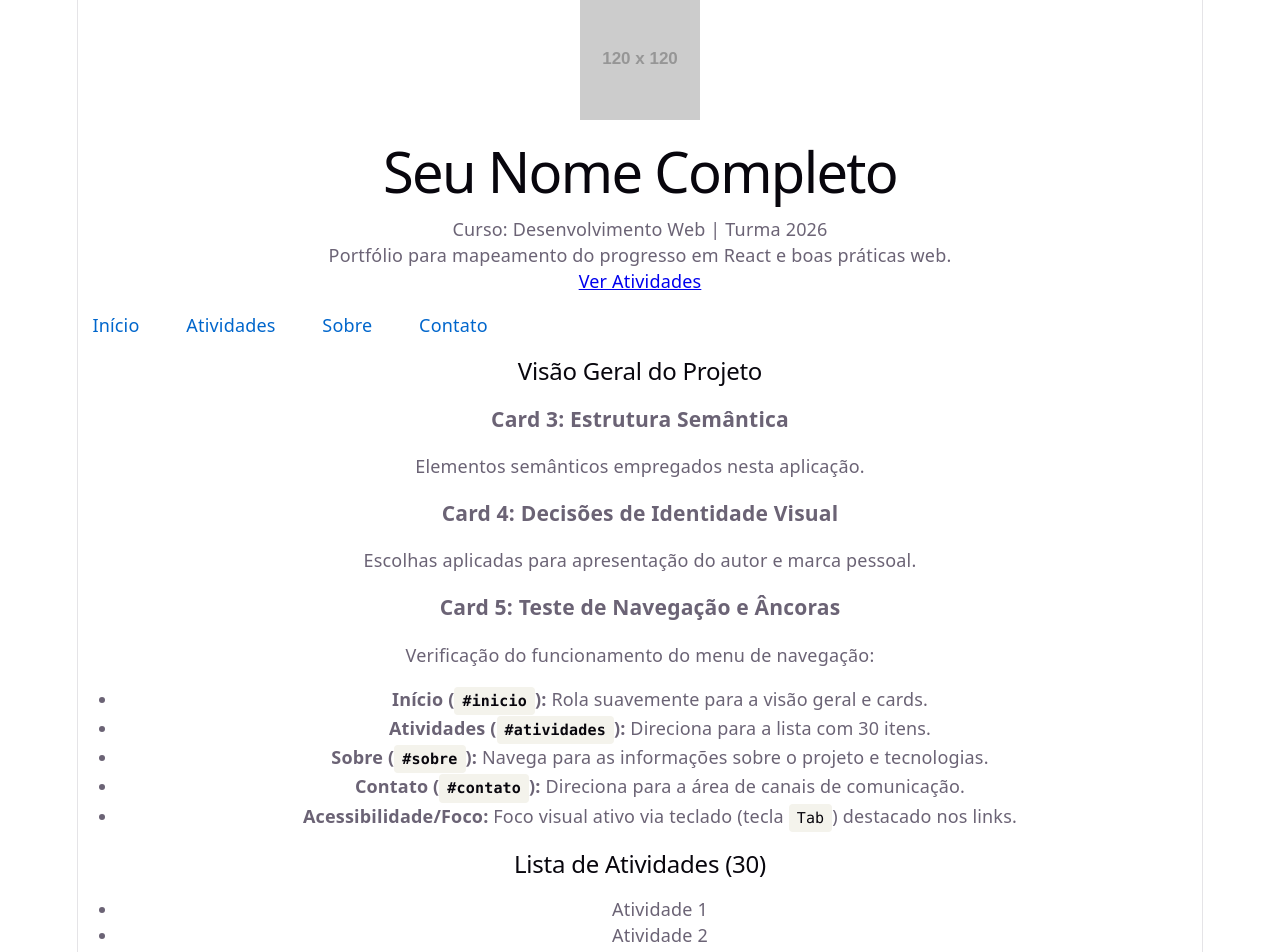
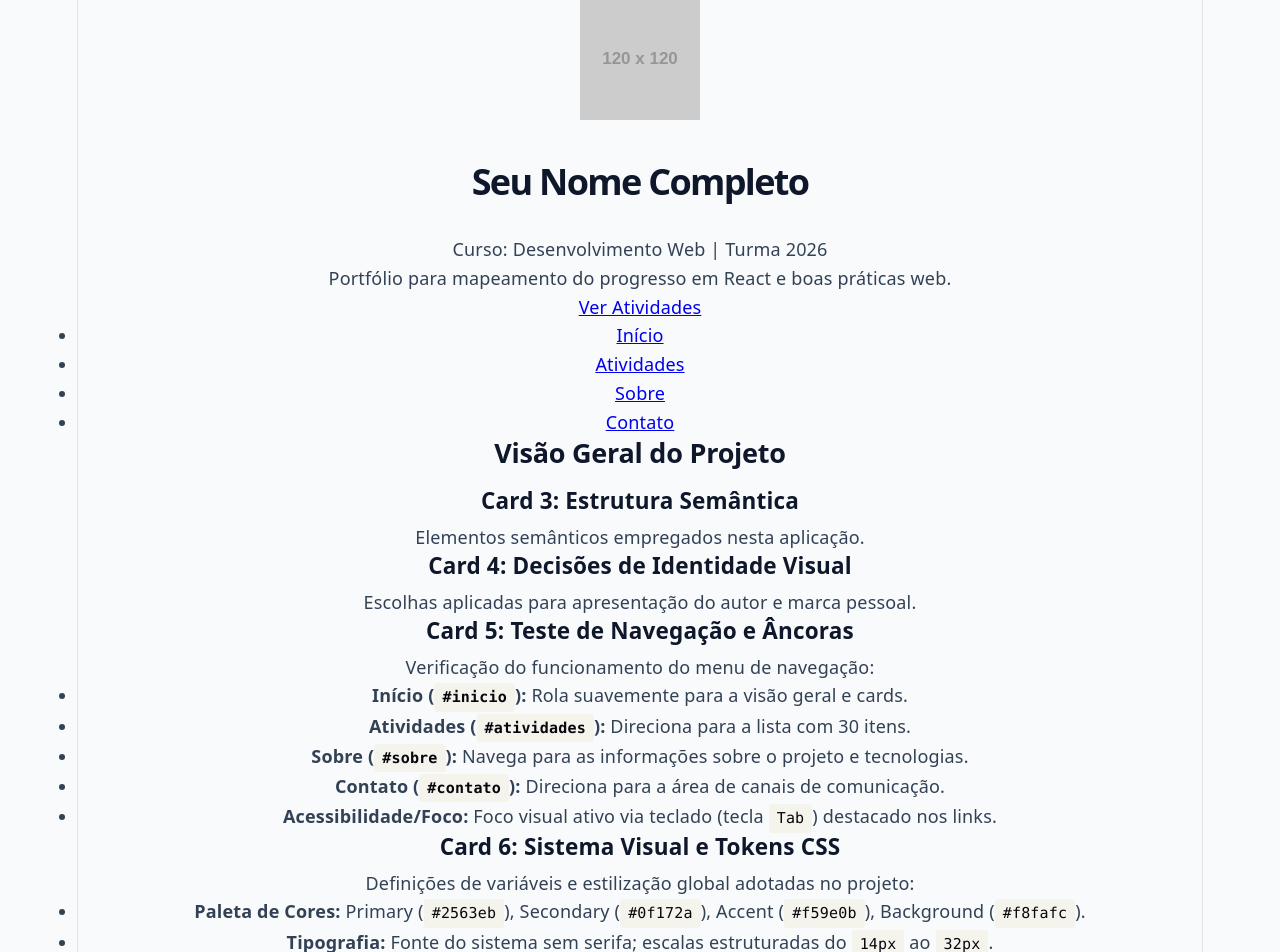
Before and after one commit to juliagaglianone/react-learning, a React (Vite) app: page / in a window 1280 px wide. Shown: the top 952 px of the page. Built offline with nearby package versions, Linux system fonts and the light colour scheme.

Commit message:
style: definir sistemavisual

```diff
--- a/src/App.css
+++ b/src/App.css
@@ -1,32 +1,80 @@
-/* Rolagem suave para navegação por âncoras */
-html {
-  scroll-behavior: smooth;
-}
 
-/* Estilização do Menu de Navegação */
-.navbar ul {
-  display: flex;
-  gap: 1rem;
-  list-style: none;
+*,
+*::before,
+*::after {
+  box-sizing: border-box;
+  margin: 0;
   padding: 0;
 }
 
-.navbar a {
-  text-decoration: none;
-  color: #0066cc;
-  padding: 0.4rem 0.8rem;
-  border-radius: 4px;
-  transition: background-color 0.2s, color 0.2s;
+html {
+  scroll-behavior: smooth;
+  font-size: 16px;
 }
 
-.navbar a:hover {
-  background-color: #f0f0f0;
+:root {
+  /* Cores */
+  --color-primary: #2563eb;
+  --color-primary-hover: #1d4ed8;
+  --color-secondary: #0f172a;
+  --color-accent: #f59e0b;
+  --color-bg: #f8fafc;
+  --color-surface: #ffffff;
+  --color-text-main: #334155;
+  --color-text-heading: #0f172a;
+  --color-border: #e2e8f0;
+
+  /* Tipografia */
+  --font-family-base: system-ui, -apple-system, BlinkMacSystemFont, 'Segoe UI', Roboto, Oxygen, Ubuntu, Cantarell, sans-serif;
+  --font-size-sm: 0.875rem;   /* 14px */
+  --font-size-base: 1rem;     /* 16px */
+  --font-size-lg: 1.25rem;    /* 20px */
+  --font-size-xl: 1.5rem;     /* 24px */
+  --font-size-2xl: 2rem;      /* 32px */
+  --font-weight-regular: 400;
+  --font-weight-semibold: 600;
+  --font-weight-bold: 700;
+
+  /* Espaçamentos */
+  --spacing-xs: 0.25rem; /* 4px */
+  --spacing-sm: 0.5rem;  /* 8px */
+  --spacing-md: 1rem;    /* 16px */
+  --spacing-lg: 1.5rem;  /* 24px */
+  --spacing-xl: 2rem;    /* 32px */
+
+  /* Bordas & Raios */
+  --radius-sm: 4px;
+  --radius-md: 8px;
+  --radius-lg: 12px;
+  --radius-full: 9999px;
+
+  /* Sombras */
+  --shadow-sm: 0 1px 2px 0 rgba(0, 0, 0, 0.05);
+  --shadow-md: 0 4px 6px -1px rgba(0, 0, 0, 0.1), 0 2px 4px -1px rgba(0, 0, 0, 0.06);
+  --shadow-lg: 0 10px 15px -3px rgba(0, 0, 0, 0.1), 0 4px 6px -2px rgba(0, 0, 0, 0.05);
 }
 
-/* Indicador visual de FOCO para acessibilidade (tecla Tab) */
-.navbar a:focus,
-.btn-primary:focus {
-  outline: 3px solid #ff9900;
+body {
+  font-family: var(--font-family-base);
+  font-size: var(--font-size-base);
+  color: var(--color-text-main);
+  background-color: var(--color-bg);
+  line-height: 1.6;
+}
+
+h1, h2, h3, h4 {
+  color: var(--color-text-heading);
+  font-weight: var(--font-weight-bold);
+  line-height: 1.2;
+}
+
+h1 { font-size: var(--font-size-2xl); }
+h2 { font-size: var(--font-size-xl); margin-bottom: var(--spacing-md); }
+h3 { font-size: var(--font-size-lg); margin-bottom: var(--spacing-sm); }
+
+/* Indicador de Foco para Acessibilidade */
+a:focus-visible,
+button:focus-visible {
+  outline: 3px solid var(--color-accent);
   outline-offset: 2px;
-  background-color: #e6f0ff;
 }
--- a/src/App.jsx
+++ b/src/App.jsx
@@ -69,6 +69,26 @@ export default function App() {
           </article>
         </section>
 
+        {/* Card 6: Sistema Visual e Tokens CSS */}
+          <article className="card-evidencia">
+            <h3>Card 6: Sistema Visual e Tokens CSS</h3>
+            <p>Definições de variáveis e estilização global adotadas no projeto:</p>
+            <ul>
+              <li>
+                <strong>Paleta de Cores:</strong> Primary (<code>#2563eb</code>), Secondary (<code>#0f172a</code>), Accent (<code>#f59e0b</code>), Background (<code>#f8fafc</code>).
+              </li>
+              <li>
+                <strong>Tipografia:</strong> Fonte do sistema sem serifa; escalas estruturadas do <code>14px</code> ao <code>32px</code>.
+              </li>
+              <li>
+                <strong>Espaçamentos e Raios:</strong> Escala padronizada de <code>4px</code> a <code>32px</code>; cantos arredondados de <code>4px</code> a <code>12px</code>.
+              </li>
+              <li>
+                <strong>Normalização:</strong> Aplicação universal de <code>box-sizing: border-box</code> e reset de margens no CSS.
+              </li>
+            </ul>
+          </article>
+
         {/* Seção Atividades */}
         <section id="atividades">
           <h2>Lista de Atividades (30)</h2>
```
